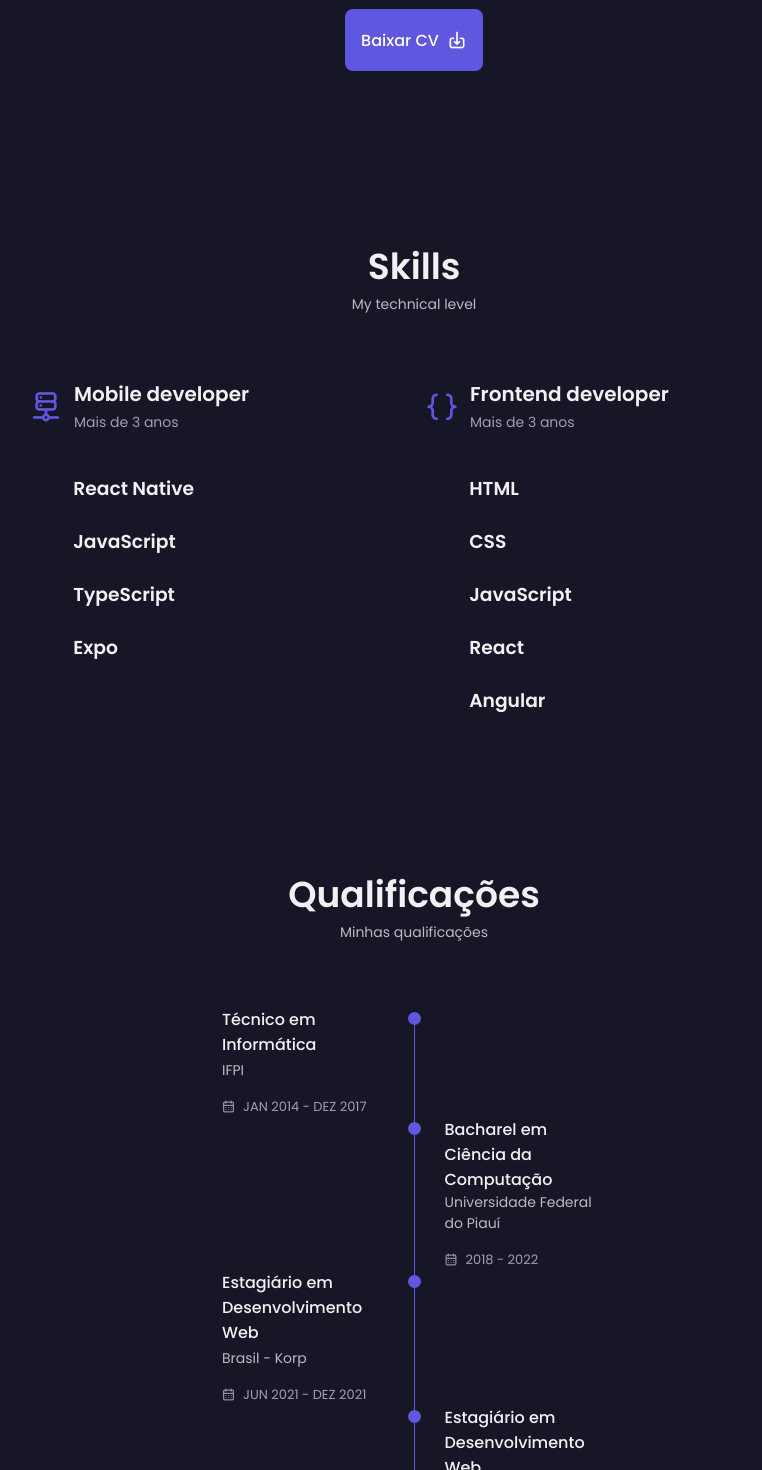
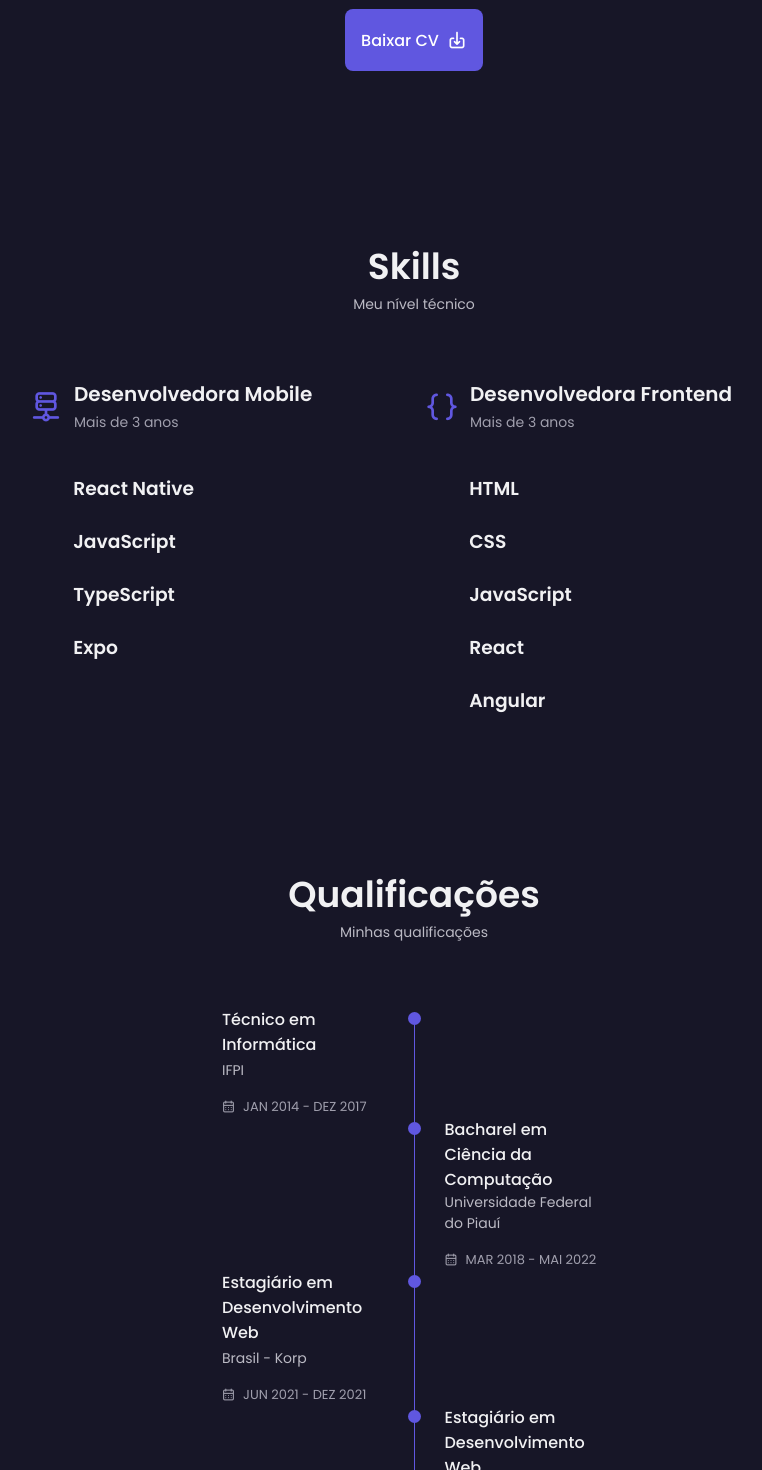
Before and after one commit to giselesousar/giselesousar.github.io, a React (Create React App) app: page / in a window 1280 px wide. Shown: the part 1167-2637 px from the top of the page, without its empty margins (226-988 px from the left). Built offline with nearby package versions, Linux system fonts and the light colour scheme.

Commit message:
fixing language

```diff
--- a/src/pages/Qualification/index.tsx
+++ b/src/pages/Qualification/index.tsx
@@ -42,7 +42,7 @@ const Qualification = () => {
                 </span>
                 <div className="qualification__calendar">
                   <i className="uil uil-calendar-alt calendar__icon"></i>
-                  2018 - 2022
+                  MAR 2018 - MAI 2022
                 </div>
               </div>
             </div>
--- a/src/pages/Skills/index.tsx
+++ b/src/pages/Skills/index.tsx
@@ -4,7 +4,7 @@ const Skills = () => {
   return (
     <section className="skills section" id="skills">
       <h2 className="section__title">Skills</h2>
-      <span className="section__subtitle">My technical level</span>
+      <span className="section__subtitle">Meu nível técnico</span>
 
       <div className="skills__container container grid">
         <div className="skills__content">
@@ -12,7 +12,7 @@ const Skills = () => {
             <i className="uil uil-server-network skills__icon"></i>
 
             <div>
-              <h1 className="skills__title">Mobile developer</h1>
+              <h1 className="skills__title">Desenvolvedora Mobile</h1>
               <span className="skills__subtitle">Mais de 3 anos</span>
             </div>
           </div>
@@ -37,7 +37,7 @@ const Skills = () => {
             <i className="uil uil-brackets-curly skills__icon"></i>
 
             <div>
-              <h1 className="skills__title">Frontend developer</h1>
+              <h1 className="skills__title">Desenvolvedora Frontend</h1>
               <span className="skills__subtitle">Mais de 3 anos</span>
             </div>
           </div>
```
